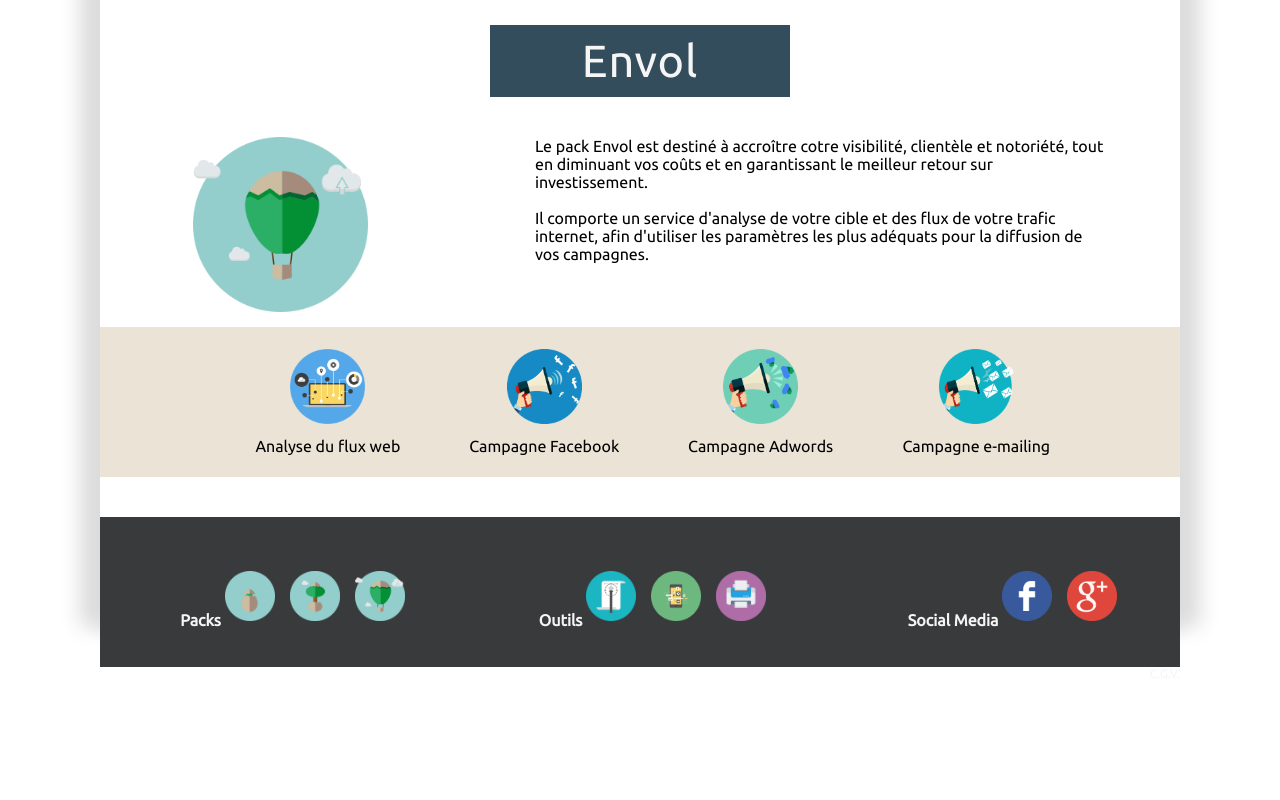
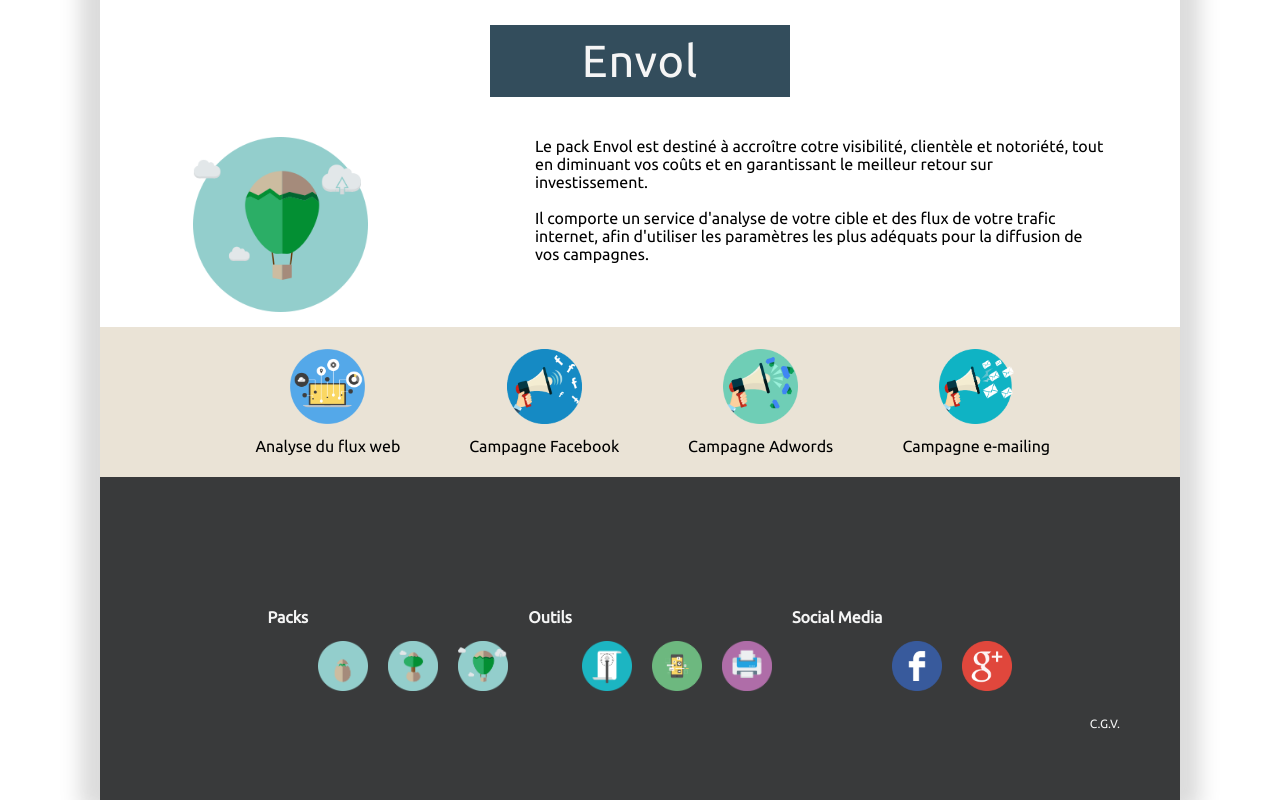
Before and after one commit to amanda-sail/youcommunik, a plain HTML site: page index.html in a window 1280 px wide. Shown: the part 1329-2129 px from the top of the page. Before the commit the page ends 2009 px from the top, so only its background shows below. Drawn offline with Linux system fonts and the light colour scheme.

Commit message:
Update Footer

```diff
--- a/index.html
+++ b/index.html
@@ -237,56 +237,37 @@
 
     <!--footer-->
         <footer>
-            <section class="footer">
+            <section>
             <!--Liens du Packs-->
-                <ul>
-                    <li>
-                        <a href="">Packs
+                <h6>Packs</h6>
+                <a href="">
                     <img src="./public/img/icon-eclosion.png" alt="Aller vers Éclosion">
                 </a>
-                    </li>
-                    <li>
                 <a href="">
                     <img src="./public/img/icon-evolution.png" alt="Aller vers Évolution">
                 </a>
-                    </li>
-                    <li>
                 <a href="">
                     <img src="./public/img/icon-envole.png" alt="Aller vers Envol">
                 </a>
-                    </li>
-                </ul>
             <!--Liens du Outils-->
-                <ul>
-                    <li>
-                        <a href="">Outils
+                <h6>Outils</h6>
+                <a href="">
                     <img src="./public/img/identite-graphique.png" alt="Aller vers Identité">
                 </a>
-                    </li>
-                    <li>
                 <a href="">
                     <img src="./public/img/reseaux-sociaux.png" alt="Aller vers Reseaux sociaux">
                 </a>
-                    </li>
-                    <li>
                 <a href="">
                     <img src="./public/img/print.png" alt="Aller vers Print">
                 </a>
-                    </li>
-                </ul>
             <!--Liens du Social Media-->
-                <ul>
-                    <li>
-                        <a href="">Social Media
+                <h6>Social Media</h6>
+                <a href="">
                     <img src="./public/img/social-f.png" alt="Aller vers Facebook">
                 </a>
-                    </li>
-                    <li>
                 <a href="">
                     <img src="./public/img/google-plus.png" alt="Aller vers Google+">
                 </a>
-                    </li>
-                </ul>
             </section>
 
             <p>C.G.V.</p>
--- a/public/css/style.css
+++ b/public/css/style.css
@@ -169,33 +169,28 @@ section > .image > img {
 
 /*Footer commence*/
 footer {
-    height: 100px;
+    background: #393A3B;
+    padding: 50px;
 }
-.footer {
+h6 {
+    font-size: 16px;
+    color: whitesmoke;
+    margin: 0px 0px 50px 10px;
+}
+footer > section {
     display: flex;
-    justify-content: space-around;
     align-items: center;
-    background: #393A3B;
 }
-.footer > ul {
-    flex: 1;
-}
-.footer > ul > li > a {
-    text-decoration: none;
-    color: whitesmoke;
-    font-size: 16px;
-    text-transform: none;
-    font-weight: bold;
-}
-.footer > ul > li > a > img {
+footer > section > a > img {
     height: 50px;
     width: 50px;
-    object-fit: contain;
-    padding-top: 15px;
+    margin: 50px 10px 0px 10px;
 }
 footer > p {
     text-align: right;
     font-size: 12px;
     color: whitesmoke;
+    padding-right: 10px;
+    padding-bottom: 20px;
 }
 /*Footer finit*/
```
Lines whose indentation alone changed are shown as unchanged.
